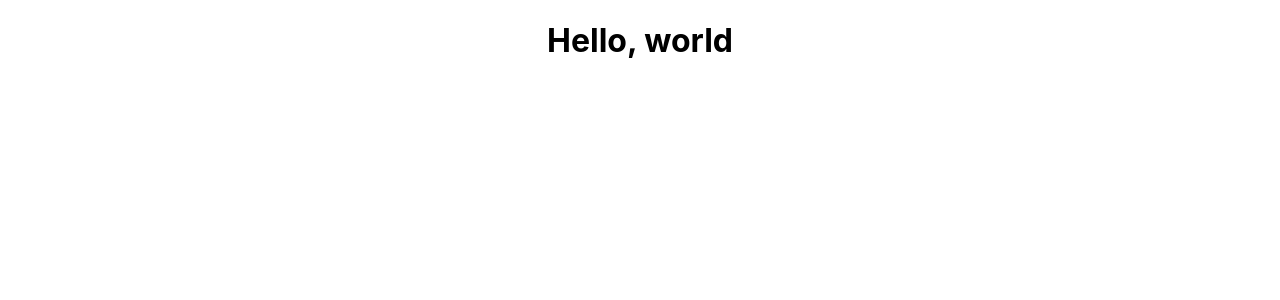
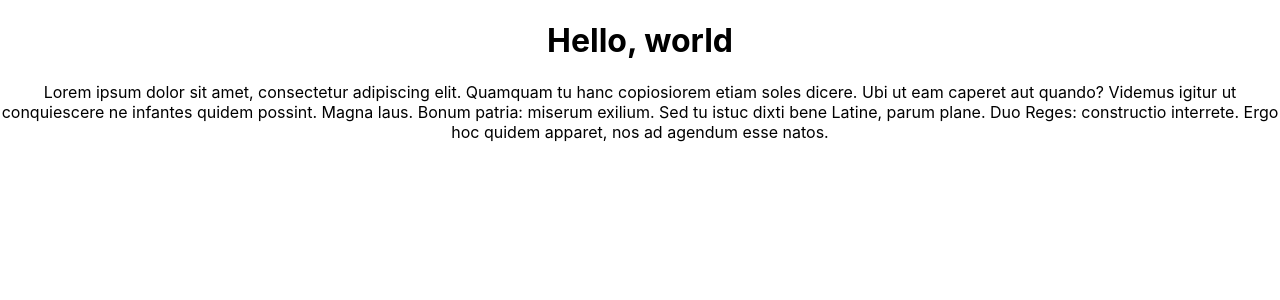
Before and after one commit to AlexanderBraatz/w910reactUI, a React (Create React App) app in the folder w910react/: page / in a window 1280 px wide. Shown: the top 300 px of the page. Built offline with nearby package versions, Linux system fonts and the light colour scheme.

Commit message:
W9D1 made Paragraph component

```diff
--- a/w910react/src/App.js
+++ b/w910react/src/App.js
@@ -1,11 +1,14 @@
 import React from 'react';
 import './App.css';
 import Header from './components/Header'
+import Paragraph from './components/Paragraph'
 
 function App() {
   return (
     <div className="App">
       <Header />
+      <Paragraph />
+
     </div>
   );
 }
--- /dev/null
+++ b/w910react/src/components/Paragraph.jsx
@@ -0,0 +1,7 @@
+import React from "react";
+
+const Paragraph = () => (
+    <p>Lorem ipsum dolor sit amet, consectetur adipiscing elit. Quamquam tu hanc copiosiorem etiam soles dicere. Ubi ut eam caperet aut quando? Videmus igitur ut conquiescere ne infantes quidem possint. Magna laus. Bonum patria: miserum exilium. Sed tu istuc dixti bene Latine, parum plane. Duo Reges: constructio interrete. Ergo hoc quidem apparet, nos ad agendum esse natos.</p>
+)
+
+export default Paragraph
```
